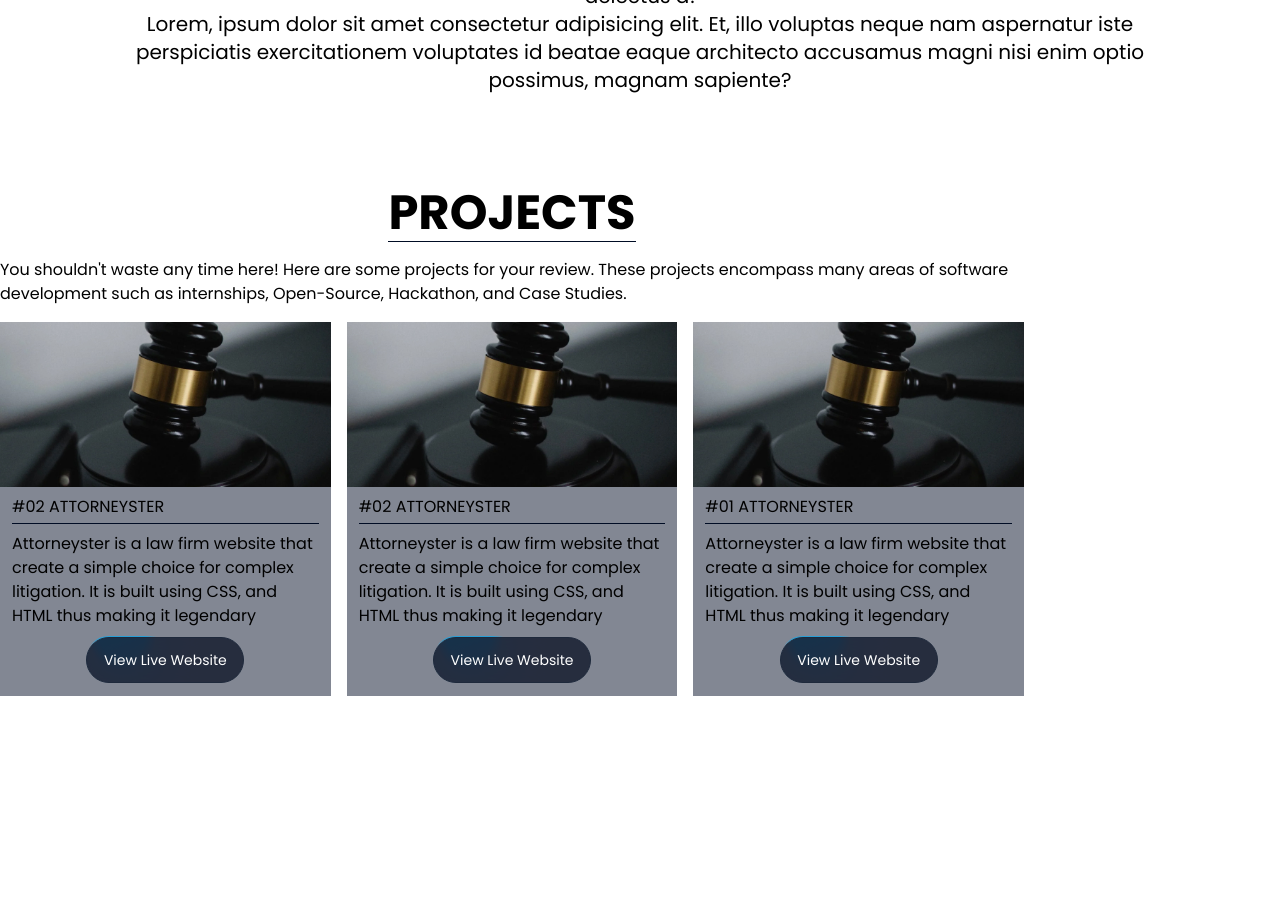
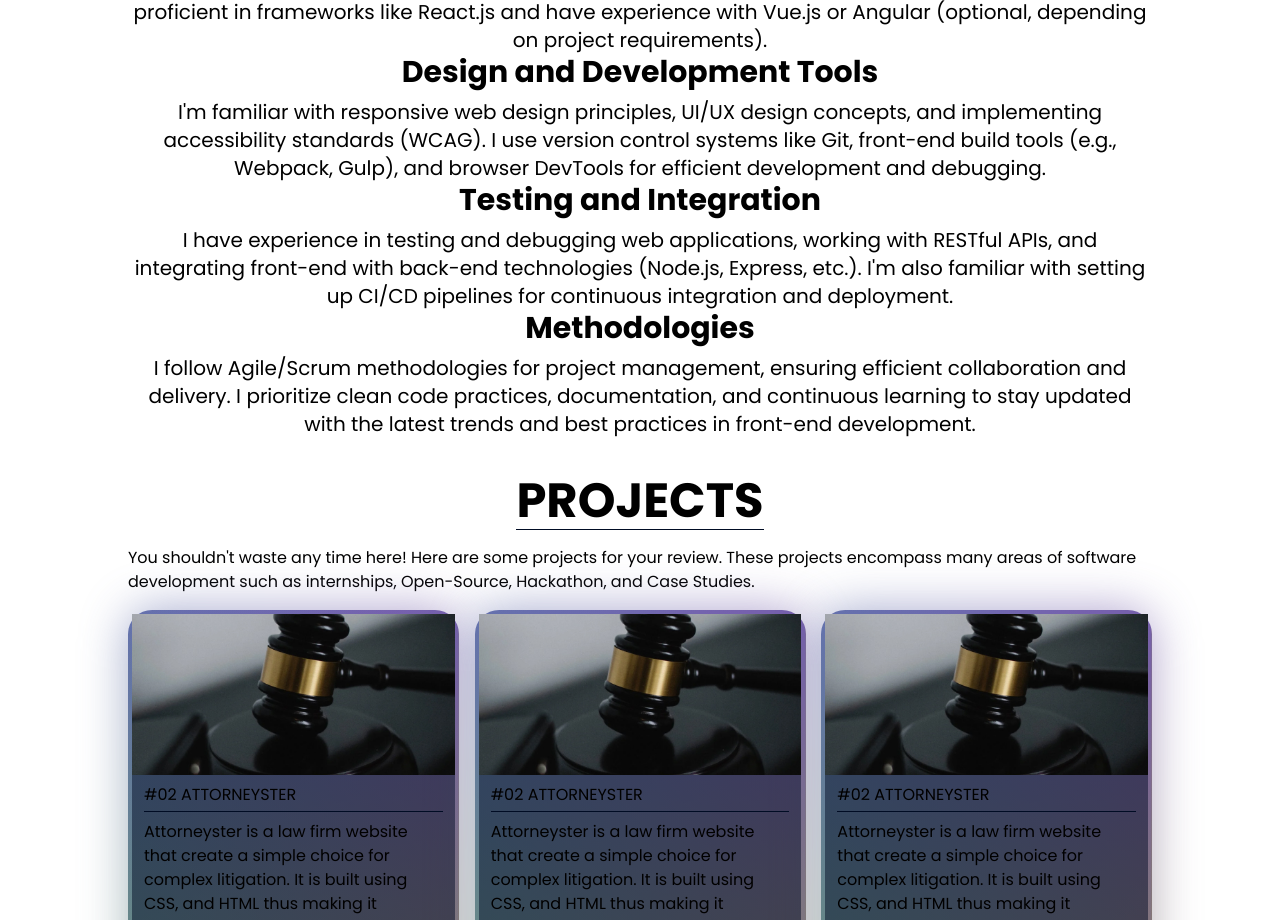
Before and after one commit to MONSURU-rgb/WaiyakiDev, a Next.js app: page / in a window 1280 px wide. Shown: the part 1880-2800 px from the top of the page. Before the commit the page ends 2576 px from the top, so only its background shows below. Built offline with nearby package versions, Linux system fonts and the light colour scheme; some icons are missing.

Commit message:
feat: update skill section

```diff
--- a/components/ui/aurora-background.tsx
+++ b/components/ui/aurora-background.tsx
@@ -14,7 +14,6 @@ export const AuroraBackground = ({
   ...props
 }: AuroraBackgroundProps) => {
   return (
-    <main>
     <div
       className={cn(
         "relative flex flex-col items-center justify-center bg-zinc-50 dark:bg-zinc-900  text-slate-950 transition-bg",
@@ -48,6 +47,5 @@ export const AuroraBackground = ({
       </div>
       {children}
     </div>
-    </main>
   );
 };
--- /dev/null
+++ b/components/ui/bg-gradient.tsx
@@ -0,0 +1,72 @@
+import { cn } from "@/utils/cn";
+import React from "react";
+import { motion } from "framer-motion";
+
+export const BackgroundGradient = ({
+  children,
+  className,
+  containerClassName,
+  animate = true,
+}: {
+  children?: React.ReactNode;
+  className?: string;
+  containerClassName?: string;
+  animate?: boolean;
+}) => {
+  const variants = {
+    initial: {
+      backgroundPosition: "0 50%",
+    },
+    animate: {
+      backgroundPosition: ["0, 50%", "100% 50%", "0 50%"],
+    },
+  };
+  return (
+    <div className={cn("relative p-[4px] group", containerClassName)}>
+      <motion.div
+        variants={animate ? variants : undefined}
+        initial={animate ? "initial" : undefined}
+        animate={animate ? "animate" : undefined}
+        transition={
+          animate
+            ? {
+                duration: 5,
+                repeat: Infinity,
+                repeatType: "reverse",
+              }
+            : undefined
+        }
+        style={{
+          backgroundSize: animate ? "400% 400%" : undefined,
+        }}
+        className={cn(
+          "absolute inset-0 rounded-3xl z-[1] opacity-60 group-hover:opacity-100 blur-xl  transition duration-500 will-change-transform",
+          " bg-[radial-gradient(circle_farthest-side_at_0_100%,#00ccb1,transparent),radial-gradient(circle_farthest-side_at_100%_0,#7b61ff,transparent),radial-gradient(circle_farthest-side_at_100%_100%,#ffc414,transparent),radial-gradient(circle_farthest-side_at_0_0,#1ca0fb,#141316)]"
+        )}
+      />
+      <motion.div
+        variants={animate ? variants : undefined}
+        initial={animate ? "initial" : undefined}
+        animate={animate ? "animate" : undefined}
+        transition={
+          animate
+            ? {
+                duration: 5,
+                repeat: Infinity,
+                repeatType: "reverse",
+              }
+            : undefined
+        }
+        style={{
+          backgroundSize: animate ? "400% 400%" : undefined,
+        }}
+        className={cn(
+          "absolute inset-0 rounded-3xl z-[1] will-change-transform",
+          "bg-[radial-gradient(circle_farthest-side_at_0_100%,#00ccb1,transparent),radial-gradient(circle_farthest-side_at_100%_0,#7b61ff,transparent),radial-gradient(circle_farthest-side_at_100%_100%,#ffc414,transparent),radial-gradient(circle_farthest-side_at_0_0,#1ca0fb,#141316)]"
+        )}
+      />
+
+      <div className={cn("relative z-10", className)}>{children}</div>
+    </div>
+  );
+};
--- a/components/ui/projects.tsx
+++ b/components/ui/projects.tsx
@@ -2,29 +2,24 @@ import { Link } from "iconsax-react";
 import React from "react";
 import { Button } from "./moving-box";
 import Image from "next/image";
+import { BackgroundGradient } from "./bg-gradient";
 
 export function Projects() {
   return (
-    <section className="flex flex-col gap-4">
-      <div className="flex flex-col gap-3 pb-10">
-        {/* <button className="bg-[#000C24] dark:bg-white rounded-full w-fit text-white dark:text-black px-4 py-2 hover:opacity-80 self-center">
-              Scroll down to my projects
-            </button> */}
-      </div>
-
-      <section className="flex flex-col justify-center items-center gap-4 max-w-[80vw]">
+    <section className="flex flex-col justify-center items-center gap-4 max-w-[80vw] mx-auto">
       <h2 className="text-3xl md:text-5xl font-bold w-fit pb-1 border-b border-[#000C24]">
         PROJECTS
       </h2>
       <p>
-          You shouldn&apos;t waste any time here! Here are some projects for
-          your review. These projects encompass many areas of software
-          development such as <span>internships</span>, <span>Open-Source</span>
-          , <span>Hackathon</span>, and <span>Case Studies</span>.
+        You shouldn&apos;t waste any time here! Here are some projects for your
+        review. These projects encompass many areas of software development such
+        as <span>internships</span>, <span>Open-Source</span>,{" "}
+        <span>Hackathon</span>, and <span>Case Studies</span>.
       </p>
 
       <article className="flex md:flex-row gap-4 flex-col">
-          <div className="!rounded-full md:w-1/3 clip">
+        <BackgroundGradient className="rounded-[22px]">
+          <div className="clip !rounded-[22px]">
             <figure className="!relative w-full aspect-[3/1.5]">
               <Image
                 src="/attorneystar-image.jpg"
@@ -50,7 +45,9 @@ export function Projects() {
               </Link>
             </div>
           </div>
-          <div className="!rounded-full md:w-1/3 clip">
+        </BackgroundGradient>
+        <BackgroundGradient className="rounded-[22px]">
+          <div className="clip">
             <figure className="!relative w-full aspect-[3/1.5]">
               <Image
                 src="/attorneystar-image.jpg"
@@ -76,7 +73,9 @@ export function Projects() {
               </Link>
             </div>
           </div>
-          <div className="!rounded-full md:w-1/3 clip">
+        </BackgroundGradient>
+        <BackgroundGradient className="rounded-[22px]">
+          <div className="clip">
             <figure className="!relative w-full aspect-[3/1.5]">
               <Image
                 src="/attorneystar-image.jpg"
@@ -87,7 +86,7 @@ export function Projects() {
             </figure>
             <div className="flex flex-col gap-2 bg-[#000c247d] pt-2 px-3">
               <h3 className="pb-1 border-b border-[#000C24]">
-                #01 ATTORNEYSTER
+                #02 ATTORNEYSTER
               </h3>
               <p>
                 Attorneyster is a law firm website that create a simple choice
@@ -102,8 +101,8 @@ export function Projects() {
               </Link>
             </div>
           </div>
+        </BackgroundGradient>
       </article>
-      </section>
     </section>
   );
 }
--- a/components/ui/skills.tsx
+++ b/components/ui/skills.tsx
@@ -1,21 +1,63 @@
+import { motion } from "framer-motion";
+
 export function Skills() {
   return (
+    <motion.div
+      initial={{ opacity: 0.0, y: 40 }}
+      whileInView={{ opacity: 1, y: 0 }}
+      transition={{
+        delay: 0.3,
+        duration: 0.8,
+        ease: "easeInOut",
+      }}
+      className="relative flex flex-col gap-4 items-center justify-center"
+    >
       <section className="flex flex-col gap-3 mx-auto max-w-[80vw] justify-center items-center py-[clamp(0.8rem,3vw,3rem)]">
         <h2 className="text-5xl font-bold">MY SKILLSET</h2>
         <div className="text-xl text-center">
+          <div>
+            <h4 className="text-3xl font-bold mb-2">Front-end Technologies</h4>
             <p>
-          Lorem ipsum dolor sit amet consectetur adipisicing elit. Ducimus
-          doloremque alias minima minus placeat magni error, neque iste sit
-          voluptates ipsum id quae exercitationem qui commodi amet quia delectus
-          a!
-        </p>
-        <p>
-          Lorem, ipsum dolor sit amet consectetur adipisicing elit. Et, illo
-          voluptas neque nam aspernatur iste perspiciatis exercitationem
-          voluptates id beatae eaque architecto accusamus magni nisi enim optio
-          possimus, magnam sapiente?
+              I have expertise in HTML5, CSS3 (including Flexbox and Grid), and
+              modern JavaScript (ES6+). I&apos;m proficient in frameworks like
+              React.js and have experience with Vue.js or Angular (optional,
+              depending on project requirements).
             </p>
           </div>
+          <div>
+            <h4 className="text-3xl font-bold mb-2">
+              Design and Development Tools
+            </h4>
+            <p>
+              I&apos;m familiar with responsive web design principles, UI/UX
+              design concepts, and implementing accessibility standards (WCAG).
+              I use version control systems like Git, front-end build tools
+              (e.g., Webpack, Gulp), and browser DevTools for efficient
+              development and debugging.
+            </p>
+          </div>
+          <div>
+            <h4 className="text-3xl font-bold mb-2">Testing and Integration</h4>
+            <p>
+              I have experience in testing and debugging web applications,
+              working with RESTful APIs, and integrating front-end with back-end
+              technologies (Node.js, Express, etc.). I&apos;m also familiar with
+              setting up CI/CD pipelines for continuous integration and
+              deployment.
+            </p>
+          </div>
+          <div>
+            <h4 className="text-3xl font-bold mb-2">Methodologies</h4>
+            <p>
+              I follow Agile/Scrum methodologies for project management,
+              ensuring efficient collaboration and delivery. I prioritize clean
+              code practices, documentation, and continuous learning to stay
+              updated with the latest trends and best practices in front-end
+              development.
+            </p>
+          </div>
+        </div>
       </section>
+    </motion.div>
   );
 }
--- a/pages/index.tsx
+++ b/pages/index.tsx
@@ -105,8 +105,7 @@ export default function Home() {
         </motion.div>
       </header>
 
-      <main className="">
-        {" "}
+      <main>
         <WaiyakiHero />
         <Skills />
         <Projects />
```
Lines whose indentation alone changed are shown as unchanged.
